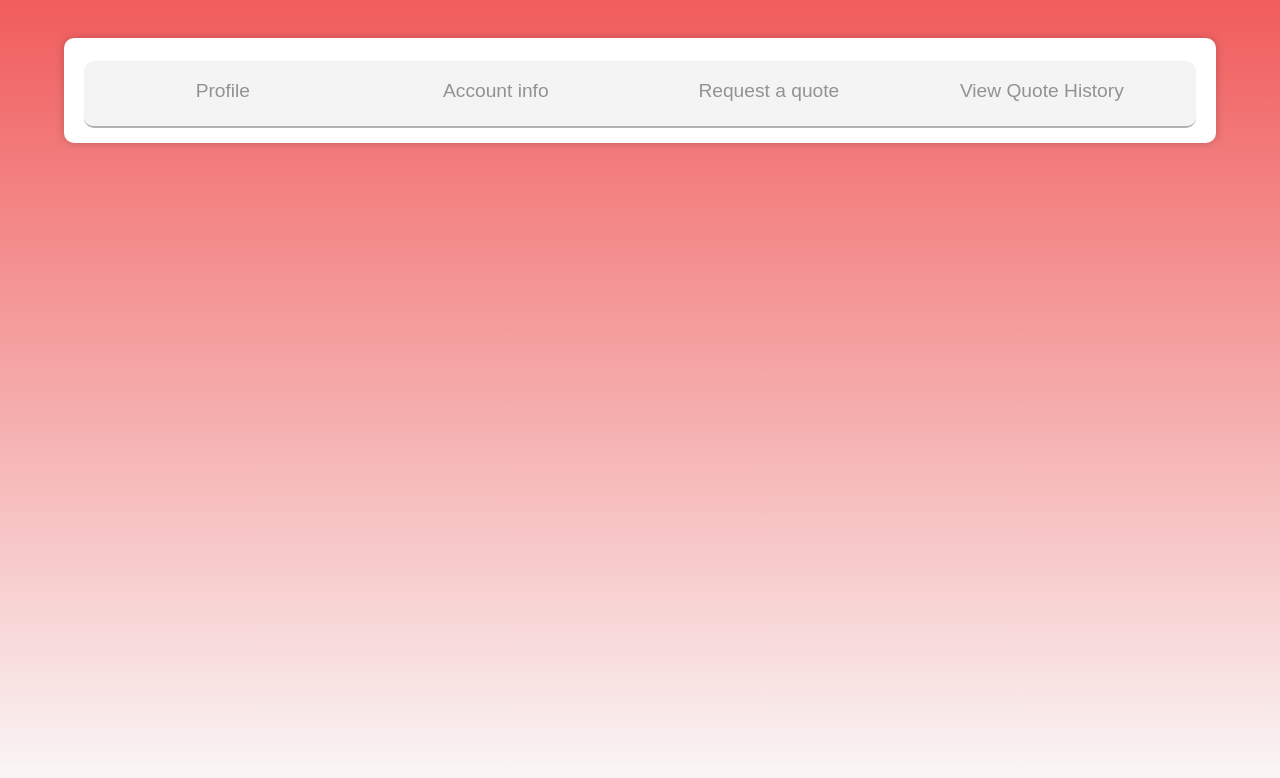
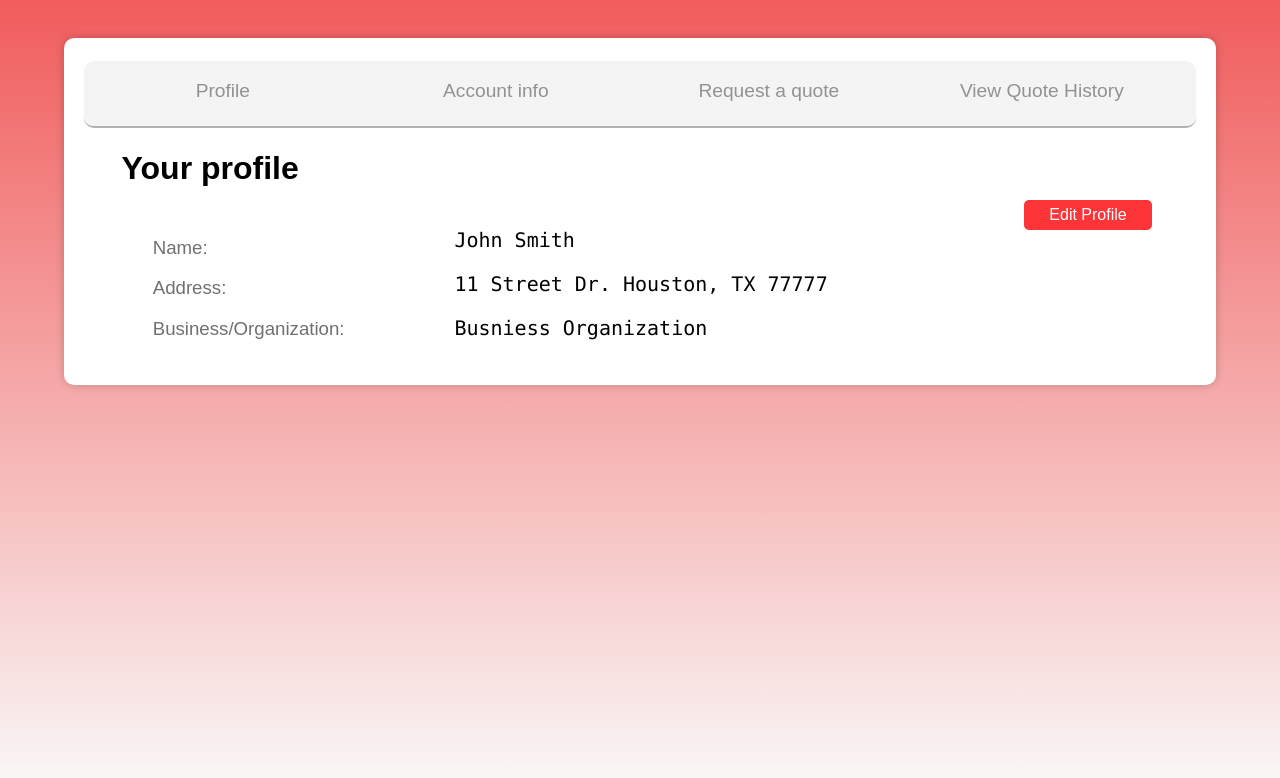
Before and after one commit to dragomirNonov/COSC4353-GroupProject, a React (Vite) app in the folder cosc4353-project/: page /home in a window 1280 px wide. Shown: the top 778 px of the page. Built offline with nearby package versions, Linux system fonts and the light colour scheme.

Commit message:
small style change for login/register/ button position made profile info default for /home

```diff
--- a/cosc4353-project/src/components/navigation.jsx
+++ b/cosc4353-project/src/components/navigation.jsx
@@ -6,7 +6,7 @@ import Quote from "./quote";
 import QuoteHistory from "./quotehistory";
 
 const Navigation = () => {
-  const [component, setComponent] = useState(null);
+  const [component, setComponent] = useState(<Profile />);
 
   const setActiveCmponents = (component) => {
     setComponent(component);
@@ -17,7 +17,10 @@ const Navigation = () => {
       <div className="nav">
         <div className="nav2">
           <div className="nav-bar">
-            <button className="nav-button" onClick={() => setActiveCmponents(<Profile />)}>
+            <button
+              className="nav-button"
+              onClick={() => setActiveCmponents(<Profile />)}
+            >
               Profile
             </button>
             <button
--- a/cosc4353-project/src/index.css
+++ b/cosc4353-project/src/index.css
@@ -158,7 +158,7 @@ ul {
 .button {
   margin-bottom: 10px;
   margin-top: 4%;
-  margin-left: 5%;
+  /* margin-left: 5%; */
   width: 30%;
   height: 30px;
   background-color: #fd3438;
```
